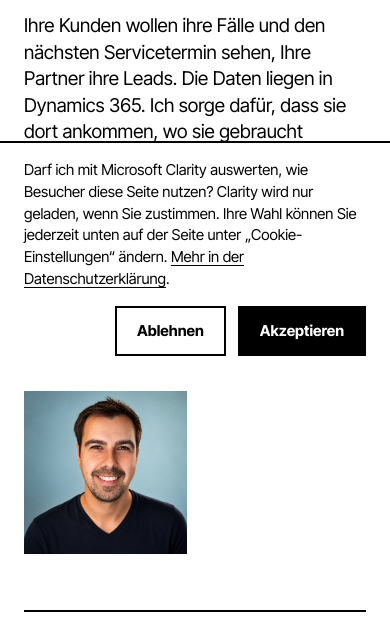
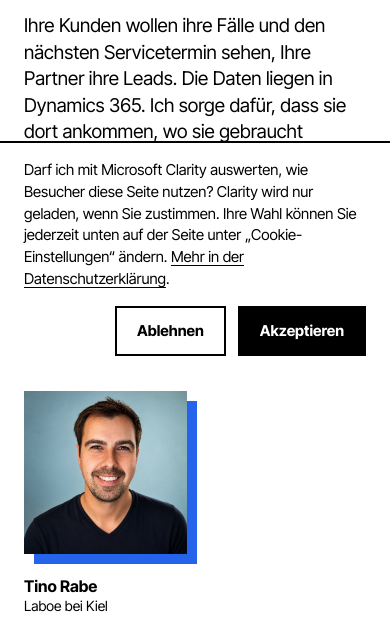
Before and after one commit to TinoRabe/tinorabe.de, a plain HTML site: page index.html in a window 390 px wide. Shown: the part 472-1093 px from the top of the page. Drawn offline with Linux system fonts and the light colour scheme.

Commit message:
Maintenance

```diff
--- a/assets/css/site.css
+++ b/assets/css/site.css
@@ -75,7 +75,10 @@ code{font-family:ui-monospace,Menlo,monospace;font-size:.9em}
 .auf-role span{display:block;font-weight:500;margin-top:8px}
 .auf-lead{grid-column:4/9;grid-row:3;margin-top:80px;font-size:22px;line-height:1.4}
 .auf-lead .cvline{font-size:15px;margin-top:20px}
-.auf-foto{grid-column:10/13;grid-row:3;align-self:start;margin-top:80px;width:100%;aspect-ratio:1;object-fit:cover}
+.auf-foto{grid-column:10/13;grid-row:3;align-self:start;margin:80px 0 0}
+.auf-foto img{display:block;width:100%;aspect-ratio:1;object-fit:cover;box-shadow:16px 16px 0 var(--blau)}
+.auf-foto figcaption{margin-top:30px;font-size:14px;line-height:1.35}
+.auf-foto figcaption b{display:block;font-size:16px}
 .auf-belege{grid-column:1/13;grid-row:4;margin-top:72px;list-style:none;display:grid;grid-template-columns:repeat(12,minmax(0,1fr));column-gap:var(--gut);align-self:end}
 .auf-belege li:nth-child(1){grid-column:1/4}.auf-belege li:nth-child(2){grid-column:4/7}.auf-belege li:nth-child(3){grid-column:7/10}
 .auf-belege li{border-top:2px solid var(--schwarz);padding-top:12px;font-size:16px;line-height:1.35;padding-right:12px}
@@ -104,6 +107,8 @@ code{font-family:ui-monospace,Menlo,monospace;font-size:.9em}
   .auf-role{grid-column:1/-1;grid-row:3;margin-top:28px}
   .auf-lead,.auf-unter .auf-lead{grid-column:1/-1;grid-row:4;margin-top:16px;font-size:19px}
   .auf-foto{grid-column:1/3;grid-row:5;margin-top:48px}
+  .auf-foto img{box-shadow:10px 10px 0 var(--blau)}
+  .auf-foto figcaption{margin-top:22px}
   .auf-belege{grid-column:1/-1;grid-row:6;margin-top:40px;grid-template-columns:1fr}
   .auf-belege li:nth-child(n){grid-column:1}
   .s-satz{font-size:clamp(34px,10vw,46px);margin-top:56px}
--- a/index.html
+++ b/index.html
@@ -96,7 +96,7 @@
 
 <link rel="icon" href="/favicon.svg" type="image/svg+xml">
 <link rel="preload" href="/assets/fonts/inter-tight-latin-700-normal.woff2" as="font" type="font/woff2" crossorigin>
-<link rel="stylesheet" href="/assets/css/site.css?v=71aafda8">
+<link rel="stylesheet" href="/assets/css/site.css?v=0b597b2c">
 </head>
 <body>
 <a class="skip" href="#inhalt">Zum Inhalt</a>
@@ -133,7 +133,7 @@
       <div class="btns"><a class="btn" href="/kontakt/">Projekt anfragen</a><a class="txtlink" href="#leistungen">Leistungen ansehen</a></div>
       <p class="cvline">Lebenslauf als PDF: <a href="/assets/cv/tino-rabe-cv-de.pdf">Deutsch</a> · <a href="/assets/cv/tino-rabe-cv-en.pdf" hreflang="en">English</a></p>
     </div>
-    <img class="auf-foto" src="/assets/img/tino-rabe-640.jpg" width="640" height="640" alt="Porträt Tino Rabe">
+    <figure class="auf-foto"><img src="/assets/img/tino-rabe-640.jpg" width="640" height="640" alt="Porträt"><figcaption><b>Tino Rabe</b>Laboe bei Kiel</figcaption></figure>
     <ul class="auf-belege">
       <li><b>Über 12 Jahre</b> Dynamics 365 und Portale</li>
       <li><b>Seit den Adxstudio-Tagen</b> auf der Plattform</li>
--- a/sitemap.xml
+++ b/sitemap.xml
@@ -3,10 +3,10 @@
   <url><loc>https://tinorabe.de/impressum/</loc><lastmod>2026-11-20</lastmod></url>
   <url><loc>https://tinorabe.de/datenschutz/</loc><lastmod>2026-11-20</lastmod></url>
   <url><loc>https://tinorabe.de/kontakt/</loc><lastmod>2026-11-20</lastmod></url>
-  <url><loc>https://tinorabe.de/</loc><lastmod>2026-11-20</lastmod></url>
   <url><loc>https://tinorabe.de/leistungen/care/</loc><lastmod>2026-11-20</lastmod></url>
   <url><loc>https://tinorabe.de/leistungen/dynamics-365-crm/</loc><lastmod>2026-11-20</lastmod></url>
   <url><loc>https://tinorabe.de/leistungen/security-audit/</loc><lastmod>2026-11-20</lastmod></url>
   <url><loc>https://tinorabe.de/referenzen/</loc><lastmod>2026-11-20</lastmod></url>
   <url><loc>https://tinorabe.de/ueber-mich/</loc><lastmod>2026-11-20</lastmod></url>
+  <url><loc>https://tinorabe.de/</loc><lastmod>2026-11-20</lastmod></url>
 </urlset>
```
Also changed, not shown: 404.html (+1 -1 lines), datenschutz/index.html (+1 -1 lines), impressum/index.html (+1 -1 lines), kontakt/index.html (+1 -1 lines), leistungen/care/index.html (+1 -1 lines), leistungen/dynamics-365-crm/index.html (+1 -1 lines), leistungen/security-audit/index.html (+1 -1 lines), referenzen/index.html (+1 -1 lines), ueber-mich/index.html (+1 -1 lines).
